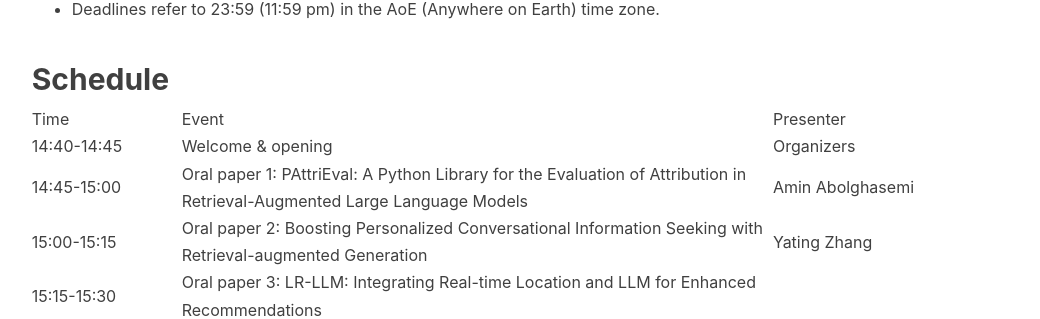
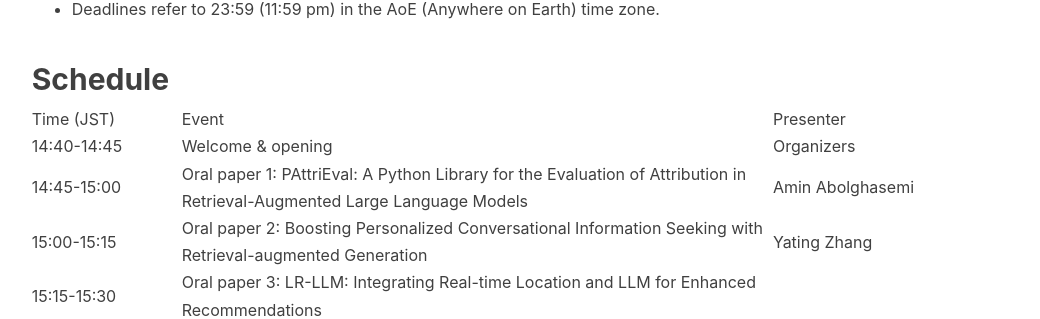
Before and after one commit to R3AG-SIGIR-AP/R3AG-SIGIR-AP.github.io, a Jekyll site: the page built from index.md, in a window 1280 px wide and 900 px high, scrolled down 1667 px. Shown: the part 151-470 px from the top of the window, without its empty margins (90-1130 px from the left). Built offline with Jekyll 4.4.1, drawn with Linux system fonts in a browser that asks for light colours; nearby versions of some CDN libraries; our own code applies the rules of GitHub Pages for plain Markdown files.

Commit message:
Update index.md

```diff
--- a/index.md
+++ b/index.md
@@ -37,7 +37,7 @@ At least one author of each accepted paper must attend the workshop on-site and
 
 <table style="border-color: #00FF00;">
     <tr>
-        <td width="150">Time</td>
+        <td width="150">Time (JST)</td>
         <td>Event</td>
         <td>Presenter</td>
     </tr>
```
